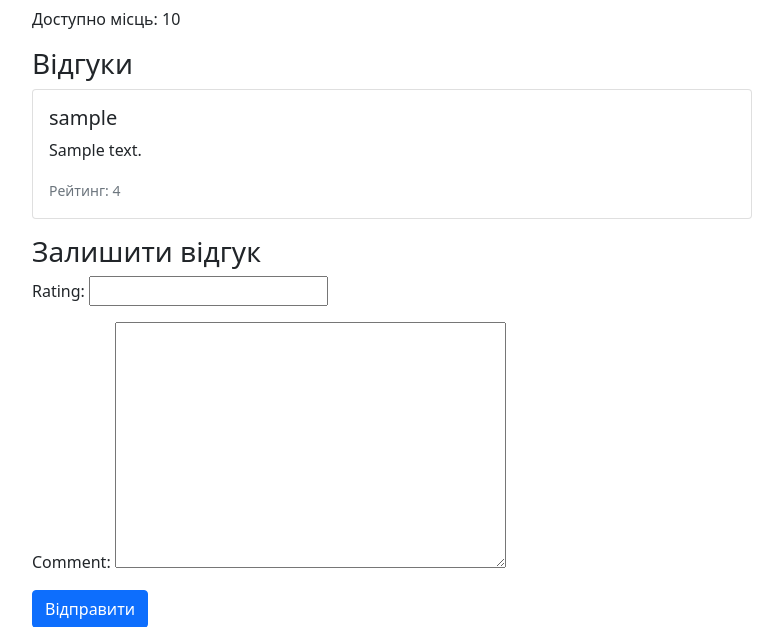
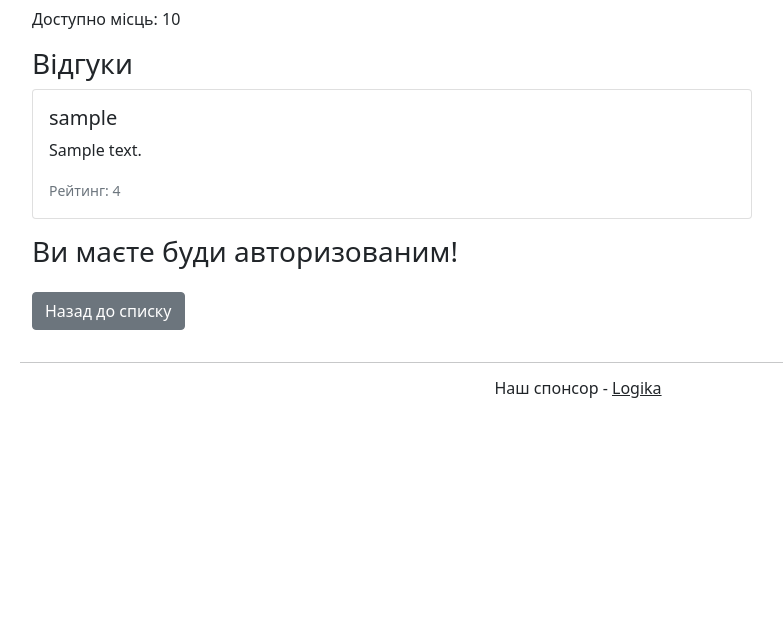
Before and after one commit to Skrriply/django-booking, a Django app: page /location/1/ in a window 1280 px wide. Shown: the part 667-1294 px from the top of the page, without its empty margins (62-845 px from the left). After the commit the page ends 1065 px from the top, so only its background shows below. Run offline with Django 5.2, Linux system fonts and the light colour scheme; tables that the repository leaves empty hold one stand-in row (values such as "Sample post"); grey boxes marked "Sample" are stand-in pictures; parts of the project's set-up code (start-up, migrations or seed data) failed here and were passed over.

Commit message:
Fixed bug with reviews

```diff
--- a/booking_system/templates/location_detail.html
+++ b/booking_system/templates/location_detail.html
@@ -37,13 +37,15 @@
 
       {% if user_review %}
       <p>Ви вже залишили відгук для цього місця.</p>
-      {% else %}
+      {% elif request.user.is_authenticated %}
       <h3>Залишити відгук</h3>
       <form method="post">
         {% csrf_token %}
         {{ review_form.as_p }}
         <button type="submit" class="btn btn-primary">Відправити</button>
       </form>
+      {% else %}
+      <h3>Ви маєте буди авторизованим!</h3>
       {% endif %}
     </div>
 
```
